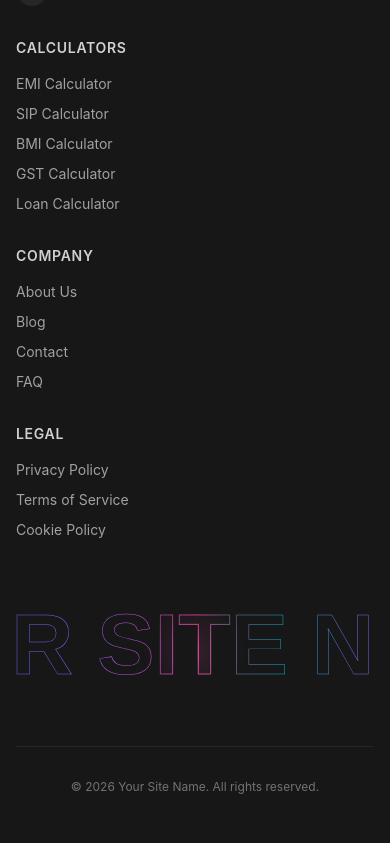
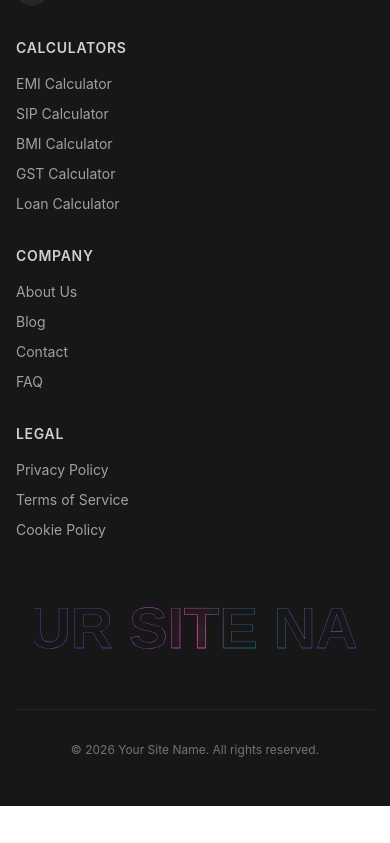
Before and after one commit to mohitb0306/calculox-frontend, a Next.js app: page /calculators in a window 390 px wide. Shown: the part 1392-2235 px from the top of the page. After the commit the page ends 2198 px from the top, so only its background shows below. Built offline with nearby package versions, Linux system fonts and the light colour scheme; no server answers.

Commit message:
Refactor footer layout for better responsiveness
Updated layout of the footer to improve aspect ratio and scaling.

```diff
--- a/src/components/layout/Footer.tsx
+++ b/src/components/layout/Footer.tsx
@@ -161,8 +161,10 @@ const Footer = ({ settings = {}, slugs }: FooterProps) => {
         </div>
 
         {/* --- BRAND TEXT HOVER EFFECT --- */}
-        <div className="relative w-full h-[15vh] sm:h-[20vh] md:h-[25vh] lg:h-56 flex items-center justify-center overflow-hidden mb-8">
-            <TextHoverEffect text={siteName.toUpperCase()} />
+        <div className="relative w-full aspect-[4/1] md:aspect-[5/1] lg:aspect-[6/1] max-h-[30vh] flex items-center justify-center overflow-hidden mb-8">
+            <div className="w-[120%] sm:w-full h-full flex items-center justify-center scale-90 sm:scale-100">
+                <TextHoverEffect text={siteName.toUpperCase()} />
+            </div>
         </div>
 
         {/* Bottom Bar */}
```
